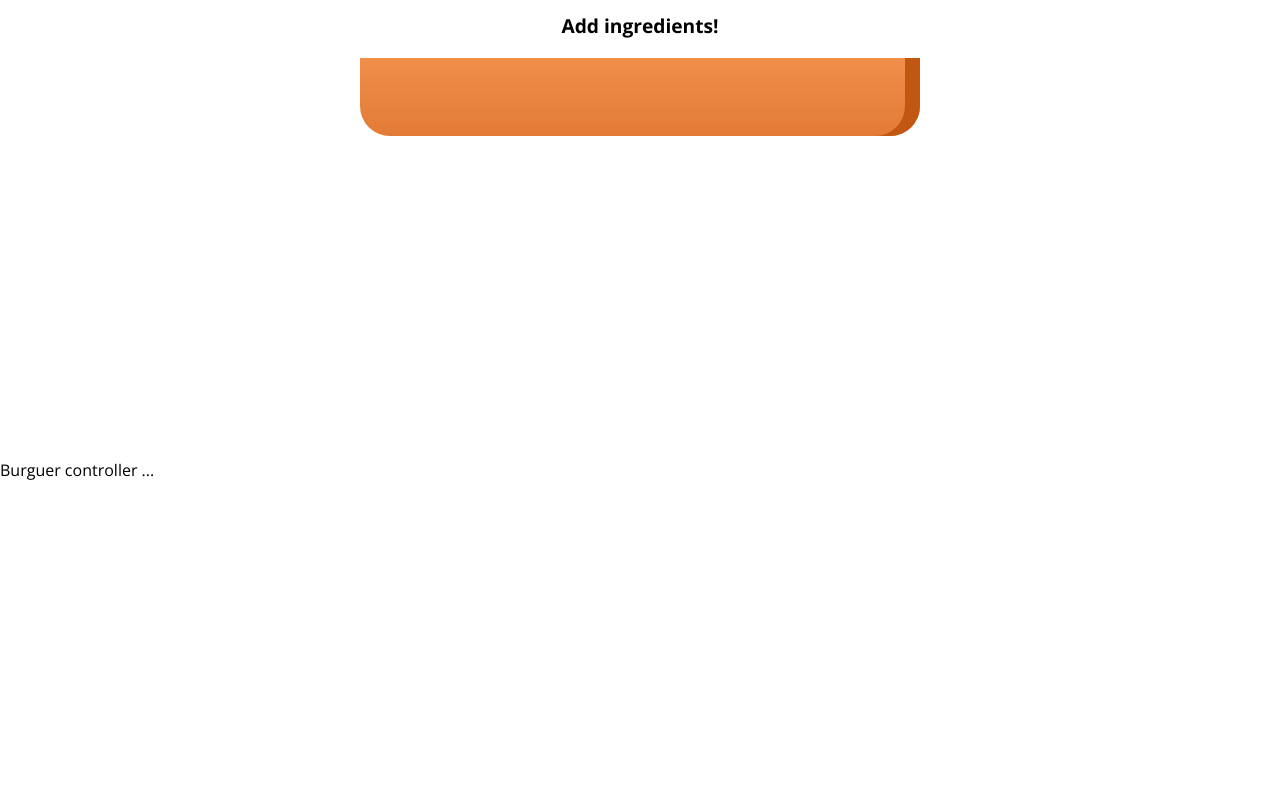
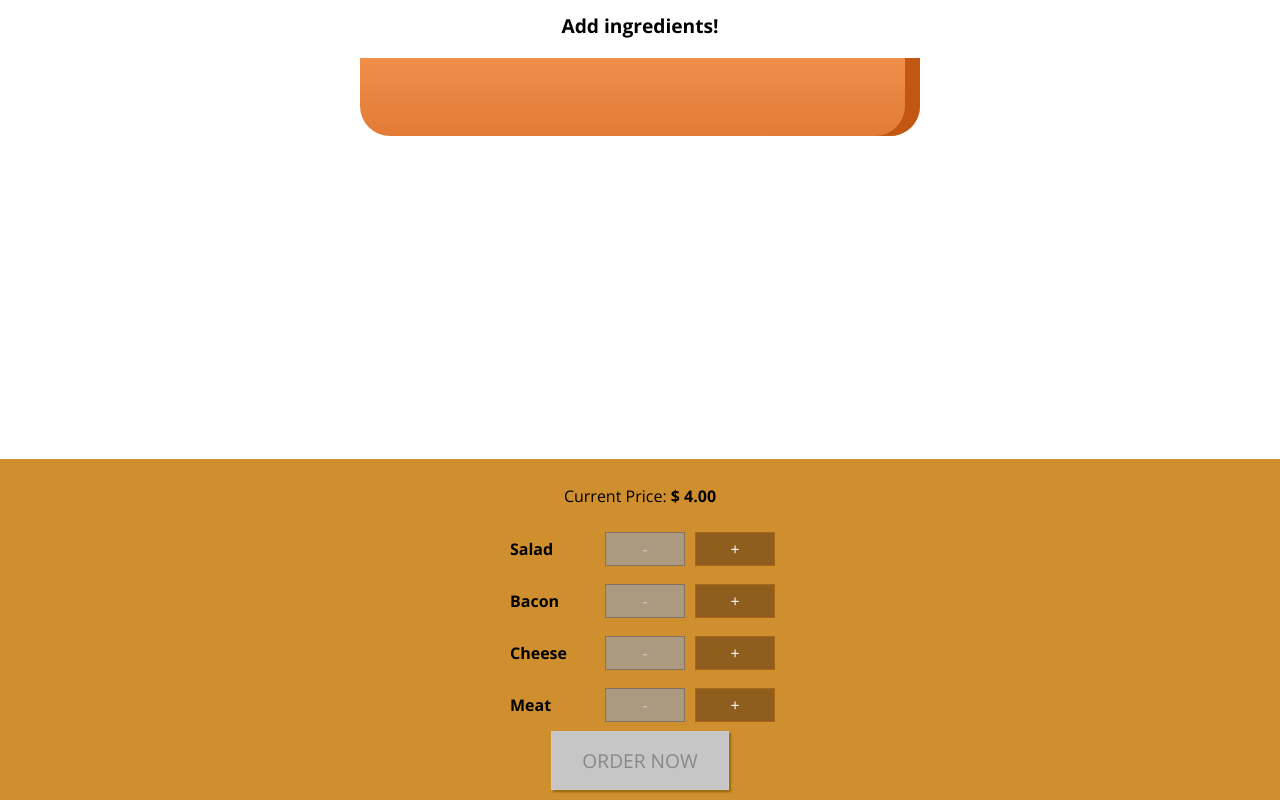
Before and after one commit to RRodCastro/react-burger, a React app: page / in a window 1280 px wide. Shown: the part 229-1029 px from the top of the page. Before the commit the page ends 800 px from the top, so only its background shows below. Built offline with nearby package versions, Linux system fonts and the light colour scheme.

Commit message:
Add controllers for adding/removing ingred

```diff
--- /dev/null
+++ b/src/components/Burger/BuildControls/BuildControl/BuildControl.css
@@ -0,0 +1,56 @@
+.BuildControl {
+    display: flex;
+    justify-content: space-between;
+    align-items: center;
+    margin: 5px 0;
+}
+
+.BuildControl button {
+    display: block;
+    font: inherit;
+    padding: 5px;
+    margin: 0 5px;
+    width: 80px;
+    border: 1px solid #AA6817;
+    cursor: pointer;
+    outline: none;
+}
+
+.BuildControl button:disabled {
+    background-color: #AC9980;
+    border: 1px solid #7E7365;
+    color: #ccc;
+    cursor: default;
+}
+
+.BuildControl button:hover:disabled {
+    background-color: #AC9980;
+    color: #ccc;
+    cursor: not-allowed;
+}
+
+.Label {
+    padding: 10px;
+    font-weight: bold;
+    width: 80px;
+}
+
+.BuildControl .Less {
+    background-color: #D39952;
+    color: white;
+}
+
+.BuildControl .More {
+    background-color: #8F5E1E;
+    color: white;
+}
+
+.BuildControl .Less:hover, .BuildControl .Less:active {
+    background-color: #DAA972;
+    color: white;
+}
+
+.BuildControl .More:hover,.BuildControl .More:active {
+    background-color: #99703F;
+    color: white;
+}
--- /dev/null
+++ b/src/components/Burger/BuildControls/BuildControl/BuildControl.js
@@ -0,0 +1,16 @@
+import React from 'react'
+import classes from './BuildControl.css'
+
+const buildControl = (props) => {
+    return (
+        <div className={classes.BuildControl}>
+            <div className={classes.Label}>
+                {props.label}
+            </div>
+            <button disabled={props.disabled} onClick={props.onRemove} className={classes.Less}> - </button>
+            <button onClick={props.onAdd} className={classes.More}> + </button>
+        </div>
+    )
+}
+
+export default buildControl
--- /dev/null
+++ b/src/components/Burger/BuildControls/BuildControls.css
@@ -0,0 +1,51 @@
+.BuildControls {
+    width: 100%;
+    background-color: #CF8F2E;
+    display: flex;
+    flex-flow: column;
+    align-items: center;
+    box-shadow: 0 2px 1px #ccc;
+    margin: auto;
+    padding: 10px 0;
+}
+
+.OrderButton {
+    background-color: #DAD735;
+    outline: none;
+    cursor: pointer;
+    border: 1px solid #966909;
+    color: #966909;
+    font-family: inherit;
+    font-size: 1.2em;
+    padding: 15px 30px;
+    box-shadow: 2px 2px 2px #966909;
+}
+
+.OrderButton:hover, .OrderButton:active {
+    background-color: #A0DB41;
+    border: 1px solid #966909;
+    color: #966909;
+}
+
+.OrderButton:disabled {
+    background-color: #C7C6C6;
+    cursor: not-allowed;
+    border: 1px solid #ccc;
+    color: #888888;
+}
+
+.OrderButton:not(:disabled) {
+    animation: enable 0.3s linear;
+}
+
+@keyframes enable {
+    0% {
+        transform: scale(1);
+    }
+    60% {
+        transform: scale(1.1);
+    }
+    100% {
+        transform: scale(1);
+    }
+}
--- /dev/null
+++ b/src/components/Burger/BuildControls/BuildControls.js
@@ -0,0 +1,40 @@
+import React from 'react'
+import classes from './BuildControls.css'
+import BuilderControl from './BuildControl/BuildControl'
+
+const controls = [
+    { label: 'Salad', type: 'salad' },
+    { label: 'Bacon', type: 'bacon' },
+    { label: 'Cheese', type: 'cheese' },
+    { label: 'Meat', type: 'meat' }
+];
+
+
+const buildControls = (props) => (
+
+    <div className={classes.BuildControls}>
+        <p>Current Price:  <strong>$ {props.price.toFixed(2)}</strong></p>
+        {controls.map((control, index) => {
+            return (
+                <BuilderControl
+                    key={index}
+                    label={control.label}
+                    onAdd={() => props.added(control.type)}
+                    onRemove={() => props.removed(control.type)}
+                    disabled={props.disabled[control.type]}
+                />
+            )
+        })}
+
+        <button
+            className={classes.OrderButton}
+            disabled={!props.purchasable}
+            onClick={props.onOrderHandler}
+        >
+            ORDER NOW
+        </button>
+
+    </div>
+)
+
+export default buildControls
--- a/src/components/Burger/Burger.css
+++ b/src/components/Burger/Burger.css
@@ -2,11 +2,10 @@
     width: 100%;
     margin: auto;
     height: 250px;
-    overflow: scroll;
+    overflow: hidden visible;
     text-align: center;
     font-weight: bold;
     font-size: 1.2rem;
-    overflow: hidden;
 }
 
 @media (min-width: 500px) and (min-height: 400px) {
--- /dev/null
+++ b/src/components/Burger/OrderSummary/OrderSummary.js
@@ -0,0 +1,22 @@
+import React from 'react'
+import Wrapper from '../../../hoc/Wrapper'
+
+const orderSummary = (props) => {
+
+    const ingredients = Object.keys(props.ingredients).map((ingredientKey) => (
+        <li key={ingredientKey}>
+            <span style={{ textTransform: 'capitalize' }}>{ingredientKey} </span> : {props.ingredients[ingredientKey]}
+        </li>
+    ))
+    return (
+        <Wrapper>
+            <h3>Your order</h3>
+            <ul>
+                {ingredients}
+            </ul>
+            <p>Continue to checkout</p>
+        </Wrapper>
+    )
+}
+
+export default orderSummary
--- /dev/null
+++ b/src/components/UI/Backdrop/Backdrop.css
@@ -0,0 +1,9 @@
+.Backdrop {
+    width: 100%;
+    height: 100%;
+    position: fixed;
+    z-index: 100;
+    left: 0;
+    top: 0;
+    background-color: rgba(0, 0, 0, 0.5);
+}
--- /dev/null
+++ b/src/components/UI/Backdrop/Backdrop.js
@@ -0,0 +1,9 @@
+import React from 'react';
+
+import classes from './Backdrop.css';
+
+const backdrop = (props) => (
+    props.show ? <div onClick={props.backdropHanlder} className={classes.Backdrop}></div> : null
+);
+
+export default backdrop;
--- /dev/null
+++ b/src/components/UI/Modal/Modal.css
@@ -0,0 +1,20 @@
+.Modal {
+    position: fixed;
+    z-index: 500;
+    background-color: white;
+    width: 70%;
+    border: 1px solid #ccc;
+    box-shadow: 1px 1px 1px black;
+    padding: 16px;
+    left: 15%;
+    top: 30%;
+    box-sizing: border-box;
+    transition: all 0.3s ease-out;
+}
+
+@media (min-width: 600px) {
+    .Modal {
+        width: 500px;
+        left: calc(50% - 250px);
+    }
+}
--- /dev/null
+++ b/src/components/UI/Modal/Modal.js
@@ -0,0 +1,20 @@
+import React from 'react'
+import classes from './Modal.css'
+import Wrapper from '../../../hoc/Wrapper';
+import Backdrop from '../Backdrop/Backdrop'
+
+const modal = (props) => (
+    <Wrapper>
+        <Backdrop backdropHanlder={props.backdropHanlder} show={props.show} />
+        <div
+            className={classes.Modal}
+            style={{
+                transform: props.show ? 'translateY(0)' : 'translateY(-100vh)',
+                opacity: props.show ? '1' : '0'
+            }}>
+            {props.children}
+        </div>
+    </Wrapper>
+)
+
+export default modal
--- a/src/containers/BurgerBuilder.js
+++ b/src/containers/BurgerBuilder.js
@@ -1,19 +1,90 @@
 import React, { Component } from 'react'
 import Aux from '../hoc/Wrapper'
 import Burger from '../components/Burger/Burger';
+import BurguerControls from '../components/Burger/BuildControls/BuildControls'
+import Modal from '../components/UI/Modal/Modal';
+import OrderSummary from '../components/Burger/OrderSummary/OrderSummary';
+
+const INGREDIENT_PRICES = {
+    salad: 0.5,
+    cheese: 0.4,
+    meat: 1.3,
+    bacon: 0.7
+};
+
 
 class BurguerBuilder extends Component {
 
     state = {
         ingredients: {
-        }
+            salad: 0,
+            bacon: 0,
+            cheese: 0,
+            meat: 0
+        },
+        totalPrice: 4,
+        purchasable: false,
+        showOrderModal: false
     }
 
-    render(){
+    getIngredientsAmount = (type) => this.state.ingredients[type] ? this.state.ingredients[type] : 0
+
+    updatePurchaseState(ingredients) {
+        const purchasable = Object.values(ingredients).reduce((curr, next) => curr + next, 0) > 0
+        this.setState({ purchasable })
+
+    }
+
+    onRemoveHandler = (type) => {
+        const currentQty = this.getIngredientsAmount(type)
+        if (currentQty <= 0) {
+            return;
+        }
+        const ingredients = { ...this.state.ingredients }
+        ingredients[type] = currentQty - 1
+
+        const currentPrice = this.state.totalPrice
+        const totalPrice = currentPrice - INGREDIENT_PRICES[type]
+        this.setState({ ingredients, totalPrice })
+        this.updatePurchaseState(ingredients)
+    }
+
+    onAddHanlder = (type) => {
+        const currentQty = this.getIngredientsAmount(type)
+        const ingredients = { ...this.state.ingredients }
+        ingredients[type] = currentQty + 1
+        const currentPrice = this.state.totalPrice
+        const totalPrice = currentPrice + INGREDIENT_PRICES[type]
+        this.setState({ ingredients, totalPrice })
+        this.updatePurchaseState(ingredients)
+    }
+    onOrderHandler = () => {
+        this.setState({ showOrderModal: true })
+    }
+
+    onHideOrderModal = () => {
+        this.setState({showOrderModal: false})
+    }
+
+
+
+    render() {
+        const disabledIngredients = { ...this.state.ingredients }
+        for (const key in disabledIngredients) { disabledIngredients[key] = disabledIngredients[key] <= 0 }
         return (
             <Aux>
-                <Burger ingredients={this.state.ingredients}/>
-                <div>Burguer controller ...</div>
+                <Modal backdropHanlder={this.onHideOrderModal} show={this.state.showOrderModal}>
+                    <OrderSummary ingredients={this.state.ingredients} />
+                </Modal>
+                <Burger ingredients={this.state.ingredients} />
+                <BurguerControls
+                    added={this.onAddHanlder}
+                    removed={this.onRemoveHandler}
+                    price={this.state.totalPrice}
+                    disabled={disabledIngredients}
+                    purchasable={this.state.purchasable}
+                    onOrderHandler={() => this.onOrderHandler()}
+                />
             </Aux>
         )
     }
```
Also changed, not shown: 1 other file (tests, documents, lock files or other folders).
